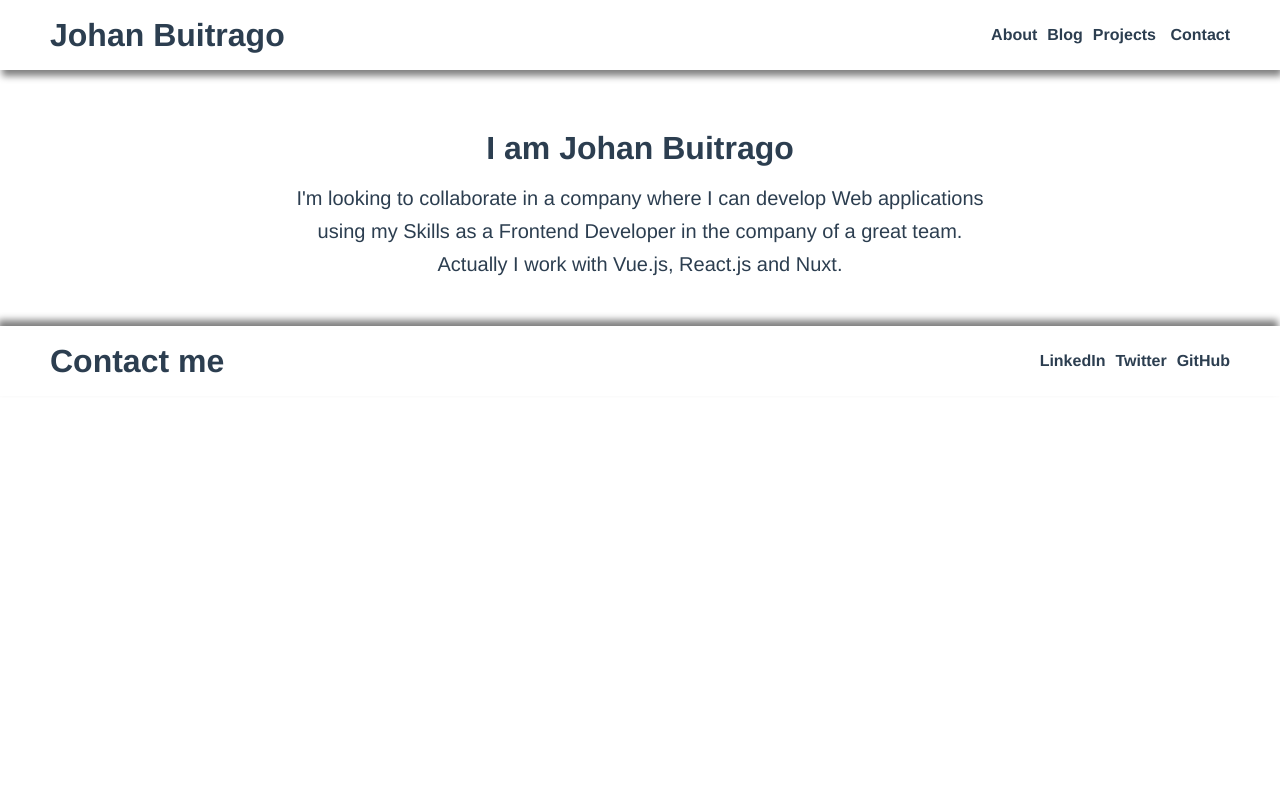
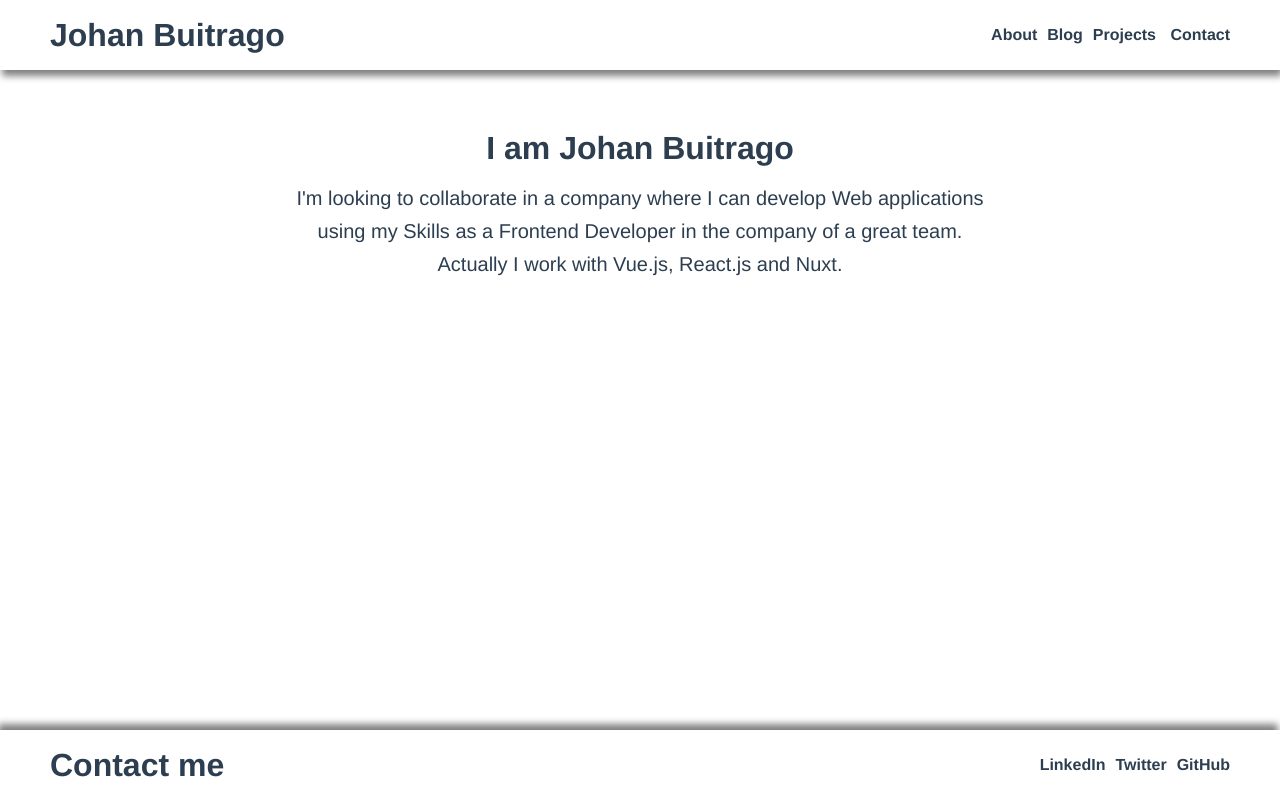
Before and after one commit to jasba24/portfolio, a Vue app: page /about in a window 1280 px wide. Built offline with nearby package versions, Linux system fonts and the light colour scheme.

Commit message:
add logic to change the footer

```diff
--- a/src/components/ PfFooter.vue
+++ b/src/components/ PfFooter.vue
@@ -1,5 +1,9 @@
 <template>
-  <footer class="footer" id="footer">
+  <footer
+    class="footer"
+    :class="{ bottom: addStyle ? true : false }"
+    id="footer"
+  >
     <h1 class="footer-title">Contact me</h1>
     <div>
       <a
@@ -35,6 +39,16 @@ export default {
         }
       ]
     };
+  },
+
+  computed: {
+    addStyle() {
+      if (this.$route.name === "About" || this.$route.name === "Blog") {
+        return true;
+      } else {
+        return false;
+      }
+    }
   }
 };
 </script>
--- a/src/views/About.vue
+++ b/src/views/About.vue
@@ -9,6 +9,14 @@ import Profile from "@/components/PfProfile";
 
 export default {
   name: "About",
-  components: { Profile }
+  components: { Profile },
 };
 </script>
+
+<style>
+.footer.bottom {
+  position: absolute;
+  bottom: 0;
+  width: 100%;
+}
+</style>
```
